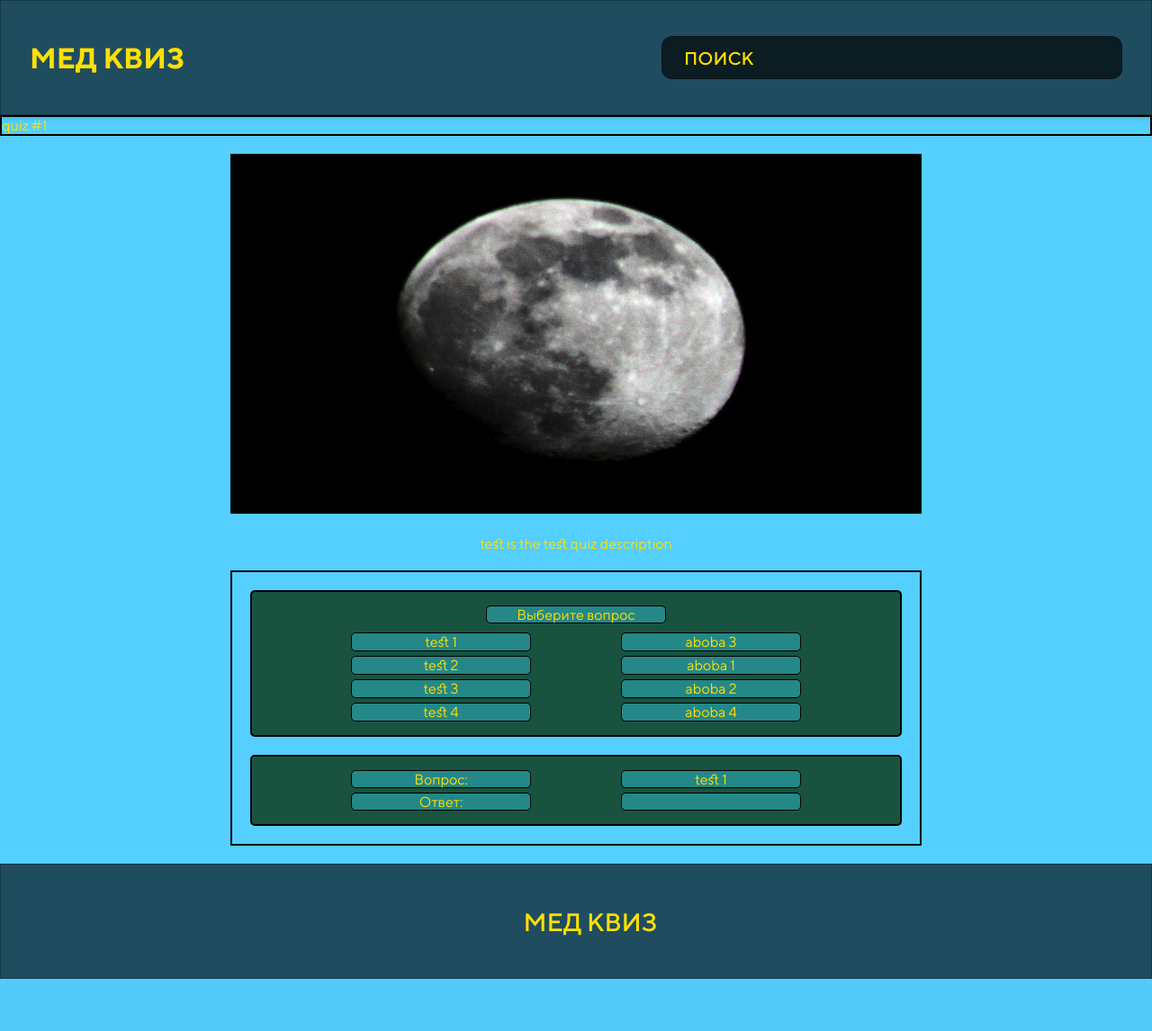
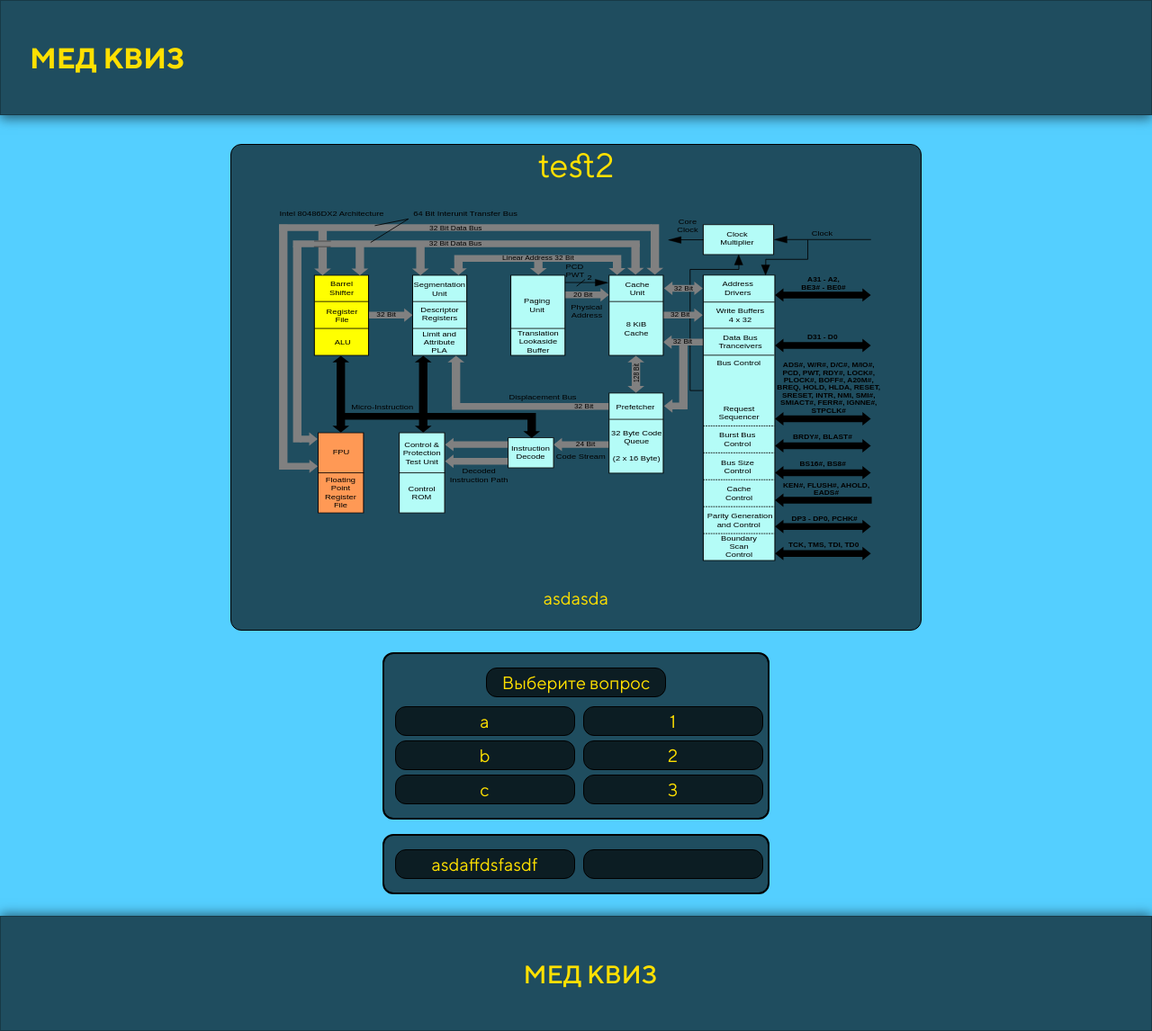
Before and after one commit to pink-star-git/bio-quiz, a Flask app: page /quiz/1 in a window 1280 px wide. Shown: the whole page at 90% size. Before the commit the page ends 1088 px from the top, so only its background shows below. Run offline with Flask 3, Linux system fonts and the light colour scheme; parts of the project's set-up code (start-up, migrations or seed data) failed here and were passed over.

Commit message:
update for docker

```diff
--- a/app/__init__.py
+++ b/app/__init__.py
@@ -1,6 +1,5 @@
 from flask import Flask
 from config import Config
-from flask_sqlalchemy import SQLAlchemy
 
 app = Flask(__name__,
             static_url_path='',
@@ -9,6 +8,8 @@ app = Flask(__name__,
 
 app.config.from_object(Config)
 
-db = SQLAlchemy(app)
+from app.models import DB
+
+
 
 from app import routes, models
--- a/app/forms.py
+++ b/app/forms.py
@@ -6,7 +6,7 @@ from wtforms.validators import DataRequired
 file_choices = [('none', ''), ('a2a', 'Сопостовление'), ('card', 'Карточка')]
 
 class QAForm(Form):
-    question = StringField('Вопрос', render_kw={"class": "question-field"})
+    question = TextAreaField('Вопрос', render_kw={"class": "question-field"})
     answer = StringField('Ответ', render_kw={"class": "question-field"})
 
 class QuestionForm(Form):
--- a/app/models.py
+++ b/app/models.py
@@ -3,7 +3,7 @@ import sqlite3
 
 class DB:
     def __init__(self):
-        self.connect = sqlite3.connect("base.db")
+        self.connect = sqlite3.connect("base.db", check_same_thread=False)
         self.cursor = self.connect.cursor()
 
         self.cursor.execute("""CREATE TABLE IF NOT EXISTS a (
@@ -100,10 +100,10 @@ class DB:
     #     return [answ[0][0],answ[0][1], answ[0][2], answ[0][3], answ[0][4], ]
 
     def add(self, q: str):
-        self.cursor.execute("INSERT INTO a (body) VALUES (?)", q)
+        self.cursor.execute("INSERT INTO a (body) VALUES (?)", (q,))
         self.connect.commit()
 
-    def getAll(self):
+    def getAll(self) -> list[tuple[int, str]]:
         self.cursor.execute("SELECT * FROM a")
         return self.cursor.fetchall()
 
--- a/app/routes.py
+++ b/app/routes.py
@@ -2,14 +2,12 @@ import os
 import json
 from flask import render_template, flash, request, redirect, url_for, send_from_directory
 from werkzeug.utils import secure_filename
-from app import app, db
+from app import app
 from app.forms import QuizAddForm
-from app.models import QuestDatabase, QuizzDatabase, QQDatabase
+from app.models import DB
+# from app.models import DB
 
-
-# папка для сохранения загруженных файлов
-# расширения файлов, которые разрешено загружать
-
+db = DB()
 
 #  quizs-{
 #   "<id>":<quiz>,
@@ -50,55 +48,56 @@ from app.models import QuestDatabase, QuizzDatabase, QQDatabase
 }
 '''
 
-quizs = {
-    "1": {
-        "title":"quiz #1",
-        "description":"test quiz description",
-        "theory":"test is the test quiz description",
-        "img_url":"/static/img/test.png",
-        "questions":[
-            {
-                "type":"a2a",
-                "answers":{
-                        "test 1":"aboba 1",
-                        "test 2":"aboba 2",
-                        "test 3":"aboba 3",
-                        "test 4":"aboba 4"
-                }
-            },
-            {
-                "type":"card",
-                "answers":{
-                        "test 1":"aboba 1"
-                }
-            }
-        ]
-    },
-    "2": {
-        "title":"quiz #2",
-        "description":"test more quiz",
-        "teory":"test is the test quiz description",
-        "img_url":"/static/img/zebra.png",
-        "type":"multiple_choice",
-        "questions":[
-            {
-                "title":"question2",
-                "answers":{
-                        "test 1":"aboba 1",
-                        "test 2":"aboba 2",
-                        "test 3":"aboba 3",
-                        "test 4":"aboba 4"
-                }
-            }
-        ]
-    }
-}
+# quizs = {
+#     "1": {
+#         "title":"quiz #1",
+#         "description":"test quiz description",
+#         "theory":"test is the test quiz description",
+#         "img_url":"/static/img/test.png",
+#         "questions":[
+#             {
+#                 "type":"a2a",
+#                 "answers":{
+#                         "test 1":"aboba 1",
+#                         "test 2":"aboba 2",
+#                         "test 3":"aboba 3",
+#                         "test 4":"aboba 4"
+#                 }
+#             },
+#             {
+#                 "type":"card",
+#                 "answers":{
+#                         "test 1\\n?":"aboba 1"
+#                 }
+#             }
+#         ]
+#     },
+#     "2": {
+#         "title":"quiz #2",
+#         "description":"test more quiz",
+#         "teory":"test is the test quiz description",
+#         "img_url":"/static/img/zebra.png",
+#         "type":"multiple_choice",
+#         "questions":[
+#             {
+#                 "title":"question2",
+#                 "answers":{
+#                         "test 1":"aboba 1",
+#                         "test 2":"aboba 2",
+#                         "test 3":"aboba 3",
+#                         "test 4":"aboba 4"
+#                 }
+#             }
+#         ]
+#     }
+# }
 
 
 @app.route('/')
 @app.route('/index')
 @app.route('/index.html')
 def index():
+    quizs = {i[0]:json.loads(i[1]) for i in db.getAll()}
     return render_template('index.html', quizs=quizs)
 
 @app.route('/add-quiz', methods=['GET', 'POST'])
@@ -109,10 +108,25 @@ def add_quiz():
         filename = secure_filename(quiz_add_form.quiz_img.data.filename)
         quiz_add_form.quiz_img.data.save(f'{app.config["UPLOAD_FOLDER"]}/{filename}')
 
-        quizs[str(int(list(quizs.keys())[-1])+1)] = {
+        # quizs[str(int(list(quizs.keys())[-1])+1)] = {
+        #     'title':quiz_add_form.quiz_title.data,
+        #     'description':quiz_add_form.quiz_discription.data,
+        #     'theory':quiz_add_form.quiz_theory.data.replace('\r\n', '\\n',  -1),
+        #     'img_url':f'/static/img/{filename}',
+        #     'questions':[
+        #         {
+        #             'type':item['type'],
+        #             'answers':{
+        #                 qa['question']:qa['answer']
+        #             for qa in item['question']}
+        #         }
+        #     for item in quiz_add_form.questions.data if item['type'] != 'none']
+        # }
+        # print(json.dumps(quizs[list(quizs.keys())[-1]]))
+        db.add(json.dumps({
             'title':quiz_add_form.quiz_title.data,
             'description':quiz_add_form.quiz_discription.data,
-            'theory':quiz_add_form.quiz_theory.data.replace('\r\n', '\\n',  -1),
+            'theory':quiz_add_form.quiz_theory.data,
             'img_url':f'/static/img/{filename}',
             'questions':[
                 {
@@ -122,39 +136,7 @@ def add_quiz():
                     for qa in item['question']}
                 }
             for item in quiz_add_form.questions.data if item['type'] != 'none']
-        }
-
-        quizz = QuizzDatabase(name=quiz_add_form.quiz_title.data,
-                              description=quiz_add_form.quiz_discription.data,
-                              theory=quiz_add_form.quiz_theory.data,
-                              image=f'/static/img/{filename}')
-        quests = []
-        num = 0
-        for item in quiz_add_form.questions.data:
-            if item['type'] == 'none':
-                continue
-            type = item['type']
-            num+= 1
-            for qa in item['question']:
-                if(type == "a2a"):
-                    quests.append(QuestDatabase(type=1,
-                                                num=num,
-                                                quest=qa['question'],
-                                                answer=qa['answer']))
-                else:
-                    quests.append(QuestDatabase(type=2,
-                                                num=0,
-                                                quest=qa['question'],
-                                                answer=qa['answer']))
-
-        qqlist = [QQDatabase(idQuizz=quizz, idQuest=q) for q in quests]
-
-        db.session.add(quizz)
-        for q in quests:
-            db.session.add(q)
-        for qq in qqlist:
-            db.session.add(qq)
-        db.session.commit()
+        }).replace('\r\n', '\\n',  -1))
 
         print('add quiz: successfully')
         return redirect(url_for('index'))
@@ -164,8 +146,12 @@ def add_quiz():
 
 @app.route('/quiz/<quiz_id>')
 def quiz(quiz_id):
-    if quiz_id in quizs.keys():
-        return render_template('quiz.html', quiz=json.dumps(quizs[quiz_id]))
+    quizs = {f"{i}":q for i, q in db.getAll()}
+    if quiz_id in list(quizs.keys()):
+        return render_template('quiz.html', quiz=quizs[quiz_id])# quiz=json.dumps(quizs[quiz_id]))
+    # else:
+    #     print(quiz_id)
+    #     print(list(quizs.keys()))
     return redirect(url_for('error404'))
 
 
--- a/app/static/base.css
+++ b/app/static/base.css
@@ -34,7 +34,7 @@ header {
     border-width: 1px;
     border-color: #00000044;
     border-style: solid;
-    box-shadow: 0px 0px 8px 0px #00000066;
+    box-shadow: 0px 4px 12px 0px #00000088;
 }
 
 header > * {
@@ -82,6 +82,7 @@ footer {
     border-width: 1px;
     border-color: #00000044;
     border-style: solid;
+    box-shadow: 0px -2px 12px 0px #00000088;
 }
 footer > .title {
     margin-left: 32px;
--- a/app/static/quiz.css
+++ b/app/static/quiz.css
@@ -1,84 +1,101 @@
+main {
+    margin-top: 32px;
+    font-size: 20px;
+}
+
+.quiz-headerInner{
+    display: grid;
+    justify-items: center;
+    width: 60%;
+    margin: auto;
+    background-color: #000000a0;
+    border: 1px solid black;
+    border-radius: 12px;
+}
+
 .quiz-titleInner{
-    border: 2px solid black;
-    margin-bottom: 20px;
+    width: 90%;
+    text-align: center;
+    font-size: 38px;
 }
 
 .quiz-imgInner{
-    width: 60%;
+    width: 90%;
     height: 400px;
-    margin-bottom: 20px;
-    margin-left: 20%;
+    margin-top: 24px;
 }
 
 .quiz-theoryInner{
-    width: 60%;
-    margin-left: 20%;
+    white-space: pre-line;
+    width: 90%;
+    margin-top: 24px;
+    margin-bottom: 24px;
     text-align: center;
 }
 
-.quiz-footerInner{
-    border: 2px solid black;
-    margin-top: 20px;
-    margin-bottom: 20px;
+
+
+.quiz-bodyInner{
+    display: grid;
+    justify-items: center;
+    gap: 16px;
     width: 60%;
-    margin-left: 20%;
-    text-align: center;
+    margin: 24px auto;
 }
 
 .quiz-cardInner{
     display: flex;
     flex-direction: column;
     align-items: center;
+    text-align: center;
     border: 2px solid black;
-    margin: 20px;
     padding: 10px;
-    border-radius: 5px;
-    background-color: rgb(25, 83, 64);
+    border-radius: 12px;
+    background-color: #000000a0;
+}
+
+.quiz-backgroundInner{
+    display: grid;
+    align-items: center;
+    width: 200px;
+    margin: 5px auto;
+    padding: 4px 6px;
+    background-color: #000000a0;
+    border: 1px solid black;
+    border-radius: 12px;
+    white-space: pre-line;
 }
 
 .quiz-backgroundInnerAction{
-    background-color: rgb(36, 136, 136);
-    border: 1px solid black;
-    border-radius: 5px;
-    width: 200px;
-    margin-top: 5px;
-    margin-bottom: 5px;
-    height: 20px;
-}
-
-.quiz-backgroundInner{
-    background-color: rgb(36, 136, 136);
-    border: 1px solid black;
-    border-radius: 5px;
-    width: 200px;
-    margin-top: 5px;
-    margin-bottom: 5px;
     animation-name: none;
 }
 
-.quiz-backgroundInner:hover {
-    background-color: blue;
+.quiz-backgroundInnerAction:hover {
+    background-color: #ffffff40;
 }
 
 .quiz-backgroundSelected{
-    background-color: blue !important;
+    background-color: #ffffff40 !important;
 }
 
 .quiz-backgroundTrue{
-    background-color: green !important;
+    background-color: #406000 !important;
 }
 
 .quiz-cardContent{
-    display: flex;
-    justify-content: space-around;
-    width: 600px;
+    display: grid;
+    /* justify-content: space-around; */
+    /* width: 600px; */
+    grid-template-columns: 50% 50%;
+    /* justify-items: center; */
+    gap: 6px;
 }
 
 @keyframes reveal{
     0%{
-        color:  rgb(36, 136, 136);
+        color: #ffe00000;
     }
     100%{
-        color: black;
+        color: #ffe000ff;
     }
 }
--- a/app/templates/add-quiz.html
+++ b/app/templates/add-quiz.html
@@ -45,10 +45,12 @@
             if (target.selectedIndex == 1) {
                 var add_qa = document.createElement('button');
                 add_qa.innerText = 'Добавить'
+                add_qa.setAttribute('quid', 0);
                 add_qa.addEventListener('click', (event) => {
-                    uid += 1;
+                    add_qa.setAttribute('quid', parseInt(add_qa.getAttribute('quid'))+1);
+                    var quid = add_qa.getAttribute('quid');
                     event.preventDefault();
-                    question.getElementsByClassName('question')[0].insertAdjacentHTML('beforeend', qa_template.replaceAll('question-0',`question-${uid}`));
+                    question.getElementsByClassName('question')[0].insertAdjacentHTML('beforeend', qa_template.replaceAll('question-0',`question-${quid}`));
                 });
                 question.getElementsByClassName('question')[0].parentNode.appendChild(add_qa);
             } else if (target.selectedIndex == 2) {
--- a/app/templates/base.html
+++ b/app/templates/base.html
@@ -10,7 +10,7 @@
 <body>
         <header>
             <a href="/" class="title">МЕД КВИЗ</a>
-            <div class="search">ПОИСК</div>
+            {# <div class="search">ПОИСК</div> #}
         </header>
         {% block content %}{% endblock %}
         <footer>
--- a/app/templates/quiz.html
+++ b/app/templates/quiz.html
@@ -17,30 +17,29 @@
         }
 
         function createHeader() {
-            let title = document.createElement("div")
-            title.innerHTML = quiz["title"]
-            title.setAttribute("class", "quiz-titleInner")
-            main.appendChild(title)
+            let header = document.createElement("div");
+            header.setAttribute("class", "quiz-headerInner");
+            {
+                let title = document.createElement("div")
+                title.innerHTML = quiz["title"]
+                title.setAttribute("class", "quiz-titleInner")
+                header.appendChild(title)
+                let img = document.createElement("img");
+                img.setAttribute("src", quiz["img_url"]);
+                img.setAttribute("class", "quiz-imgInner");
+                header.appendChild(img);
+                let theory = document.createElement("div");
+                theory.innerHTML = quiz["theory"];
+                theory.setAttribute("class", "quiz-theoryInner");
+                header.appendChild(theory);
+            }main.appendChild(header);
         }
 
         function createBody() {
-            let body = document.createElement("div");{
-                let img = document.createElement("img");
-                img.setAttribute("src", quiz["img_url"]);
-                img.setAttribute("class", "quiz-imgInner");
-                body.appendChild(img);
-                let theory = document.createElement("div");
-                theory.innerHTML = quiz["theory"];
-                theory.setAttribute("class", "quiz-theoryInner");
-                body.appendChild(theory);
-            }main.appendChild(body);
-        }
-
-        function createFooter() {
-            let footer = document.createElement("div");
-            footer.setAttribute("class", "quiz-footerInner");
-            footer.setAttribute("id", "workspace");
-            main.appendChild(footer);
+            let body = document.createElement("div");
+            body.setAttribute("class", "quiz-bodyInner");
+            body.setAttribute("id", "workspace");
+            main.appendChild(body);
         }
 
         function createCard(card, id) {
@@ -51,14 +50,14 @@
                 if (card["type"] == "a2a"){
                     let action = document.createElement("div");
                     action.setAttribute("name", "action");
-                    action.setAttribute("class", "quiz-backgroundInnerAction");
+                    action.setAttribute("class", "quiz-backgroundInner");
                     action.innerHTML = "Выберите вопрос";
                     cardDiv.appendChild(action);
                     let questions = document.createElement("div");
                     questions.setAttribute("name", "questions");
                     for (let i = 0; i < Object.keys(card["answers"]).length; i++){
                         let question = document.createElement("div");
-                        question.setAttribute("class", "quiz-backgroundInner");
+                        question.setAttribute("class", "quiz-backgroundInner quiz-backgroundInnerAction");
                         question.innerHTML = Object.keys(card["answers"])[i];
                         question.addEventListener("click", match);
                         questions.appendChild(question);
@@ -67,7 +66,7 @@
                     let answers = [];
                     for (let i = 0; i < Object.keys(card["answers"]).length; i++){
                         let answer = document.createElement("div");
-                        answer.setAttribute("class", "quiz-backgroundInner");
+                        answer.setAttribute("class", "quiz-backgroundInner quiz-backgroundInnerAction");
                         answer.innerHTML = Object.values(card["answers"])[i];
                         answer.addEventListener("click", match);
                         answers.push(answer);
@@ -85,29 +84,16 @@
                     }
                     cardContent.appendChild(answersDiv);
                 } else {
-                    let constants = document.createElement("div");{
                         let question = document.createElement("div");
-                        question.setAttribute("class", "quiz-backgroundInnerAction");
-                        question.innerHTML = "Вопрос: ";
-                        constants.appendChild(question);
+                        question.setAttribute("class", "quiz-backgroundInner");
+                        question.innerHTML = Object.keys(card["answers"])[0];
                         let answer = document.createElement("div");
-                        answer.setAttribute("class", "quiz-backgroundInnerAction");
-                        answer.innerHTML = "Ответ: ";
-                        constants.appendChild(answer);
-                    }
-                    cardContent.appendChild(constants);
-                    let data = document.createElement("div");{
-                        let question = document.createElement("div");
-                        question.setAttribute("class", "quiz-backgroundInnerAction");
-                        question.innerHTML = Object.keys(card["answers"])[0];
-                        data.appendChild(question);
-                        let answer = document.createElement("div");
-                        answer.setAttribute("class", "quiz-backgroundInnerAction");
+                        answer.setAttribute("class", "quiz-backgroundInner");
+                        answer.setAttribute("data", card["answers"][question.innerHTML]);
                         answer.addEventListener("click", reveal);
-                        answer.style.color = "rgb(36, 136, 136)";
-                        data.appendChild(answer);
-                    }
-                    cardContent.appendChild(data);
+                        answer.style.color = "#ffe00000";
+                    cardContent.appendChild(question);
+                    cardContent.appendChild(answer);
                 }
                 cardDiv.appendChild(cardContent);
             }
@@ -117,10 +103,10 @@
         }
 
         function reveal(event){
-            event.target.innerHTML = answersShuffled[event.target.innerHTML = event.target.parentNode.parentNode.parentNode.id];
+            event.target.innerHTML = event.target.getAttribute("data");
             event.target.style.animationDuration = "1.5s";
             event.target.style.animationName = "reveal";
-            event.target.style.color = "black";
+            event.target.style.color = "#ffe000ff";
             event.target.removeEventListener("click", reveal);
         }
 
@@ -149,7 +135,6 @@
                 case "init":
                     createHeader();
                     createBody();
-                    createFooter();
                     break;
                 case "card":
                     for (let i = 0; i < quiz["questions"].length; i++){
--- /dev/null
+++ b/requirements.txt
@@ -0,0 +1,4 @@
+flask
+WTForms
+flask-wtf
+gunicorn
```
Also changed, not shown: app/1.py (deleted, +0 -48 lines), base.db (added), 3 other files.
